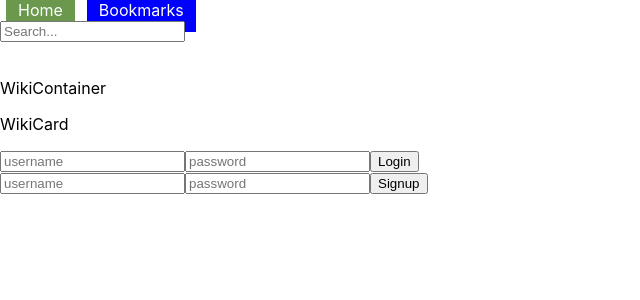
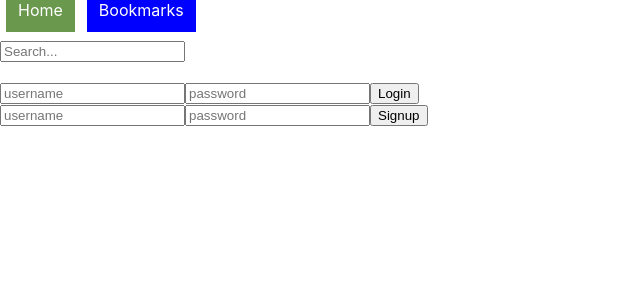
Before and after one commit to Mimioj101/wikileeks-client, a React (Create React App) app: page / in a window 1280 px wide. Shown: the top 300 px of the page, without its empty margins (0-640 px from the left). Built offline with nearby package versions, Linux system fonts and the light colour scheme.

Commit message:
wiki titles render to page, need CSS and convert snippet string to html

```diff
--- a/src/App.js
+++ b/src/App.js
@@ -1,7 +1,7 @@
 import React from 'react';
 import './App.css';
 import { BrowserRouter as Router, Route } from 'react-router-dom';
-import { Switch, withRouter, Redirect } from 'react-router-dom'
+// import { Switch, withRouter, Redirect } from 'react-router-dom'
 import NavBar from './components/NavBar'
 import BookmarkContainer from './containers/BookmarkContainer.js'
 import WikiContainer from './containers/WikiContainer.js'
@@ -13,7 +13,8 @@ import SearchForm from './components/SearchForm.js'
 class App extends React.Component {
 
   state = {
-    user: ""
+    user: "",
+    searchedWikis: []
   }
 
   componentDidMount() {
@@ -82,21 +83,28 @@ class App extends React.Component {
     let banana = searchTerm.split(" ").join("%20")
     fetch(`https://en.wikipedia.org/w/api.php?action=query&list=search&srlimit=30&srsearch=${banana}&utf8=&format=json`)
     .then(resp => resp.json())
-    .then(data => console.log(data["query"]["search"]))
+    .then(data => this.setState({searchedWikis: data["query"]["search"]}))
   }
+
+  // data["query"]["search"].map(wiki => this.wikiParser(wiki))
+  // wikiParser = (wiki) => {
+    // <WikiCard key={wiki.id} wiki={wiki}/>
+  // }
 
 
 
   render() {
-    {this.state.user ? console.log("LOGGED IN", this.state.user) : console.log("NOPE")}
+    // console.log(this.state.searchedWikis)
+    // {this.state.user ? console.log("LOGGED IN", this.state.user) : console.log("NOPE")}
     return (
       <div>
         <Router>
         <NavBar />
           <Route exact path="/" render={() => (
             <div>
+              <br/>
               <SearchForm searchHandler={this.searchHandler}/>
-              <WikiContainer/>
+              <WikiContainer wikis={this.state.searchedWikis}/>
             </div>
           )}/>
           <Route exact path="/bookmarks" component={BookmarkContainer}/>
--- a/src/components/WikiCard.js
+++ b/src/components/WikiCard.js
@@ -3,8 +3,12 @@ import React from "react"
 export default class WikiCard extends React.Component{
 
     render() {
+        console.log(typeof this.props.wiki.snippet)
         return(
-            <p>WikiCard</p>
+            <div>
+                <h3>{this.props.wiki.title}</h3>
+                {this.props.wiki.snippet}
+            </div>
         )
     }
 }
--- a/src/containers/WikiContainer.js
+++ b/src/containers/WikiContainer.js
@@ -3,12 +3,16 @@ import WikiCard from '../components/WikiCard.js'
 
 export default class WikiContainer extends React.Component{
 
+    parseWikis = () => {
+        return this.props.wikis.map(wiki => <WikiCard key={wiki.id} wiki={wiki}/>)
+    }
+
+
     render() {
         return(
             <div>
-                <br></br>
-                <p>WikiContainer</p>
-                <WikiCard />
+                <br/>
+                {this.parseWikis()}
             </div>
         )
     }
```
